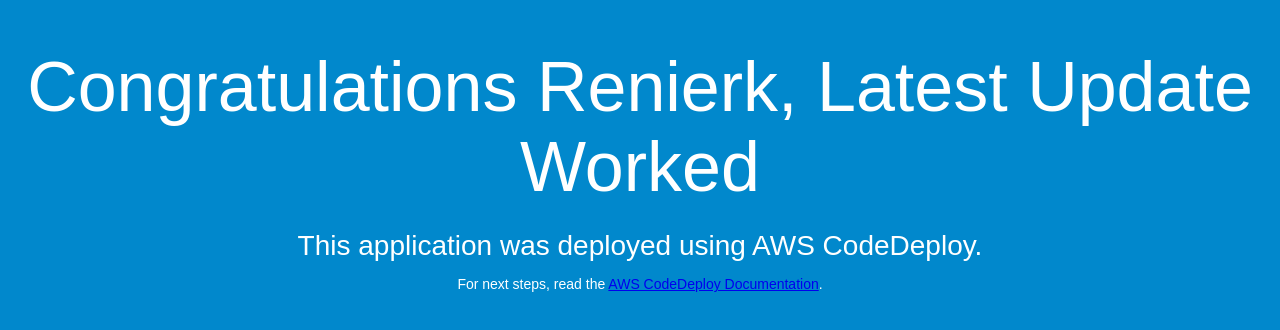
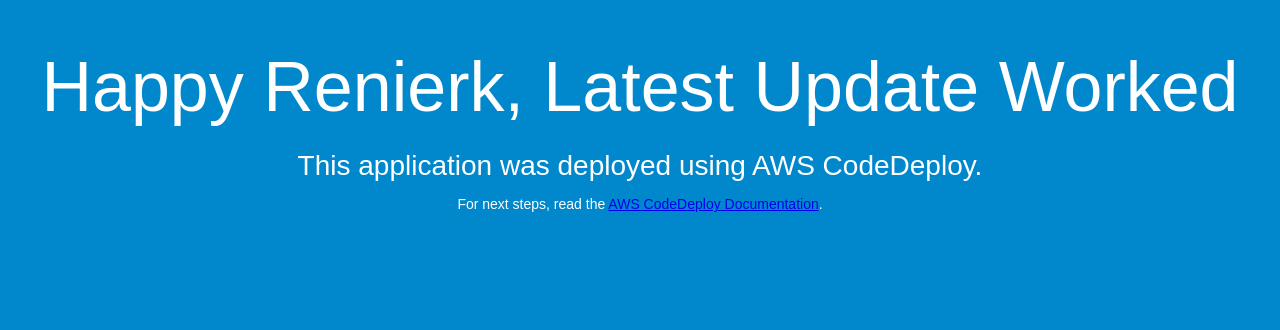
Before and after one commit to RenierkAWS/CodeDeploySample, a plain HTML site: page index.html in a window 1280 px wide. Drawn offline with Linux system fonts and the light colour scheme.

Commit message:
Update index.html

```diff
--- a/index.html
+++ b/index.html
@@ -26,7 +26,7 @@
 </head>
 <body>
   <div align="center">
-    <h1>Congratulations Renierk, Latest Update Worked</h1>
+    <h1>Happy Renierk, Latest Update Worked</h1>
     <h2>This application was deployed using AWS CodeDeploy.</h2>
     <p>For next steps, read the <a href="http://aws.amazon.com/documentation/codedeploy">AWS CodeDeploy Documentation</a>.</p>
   </div>
```
